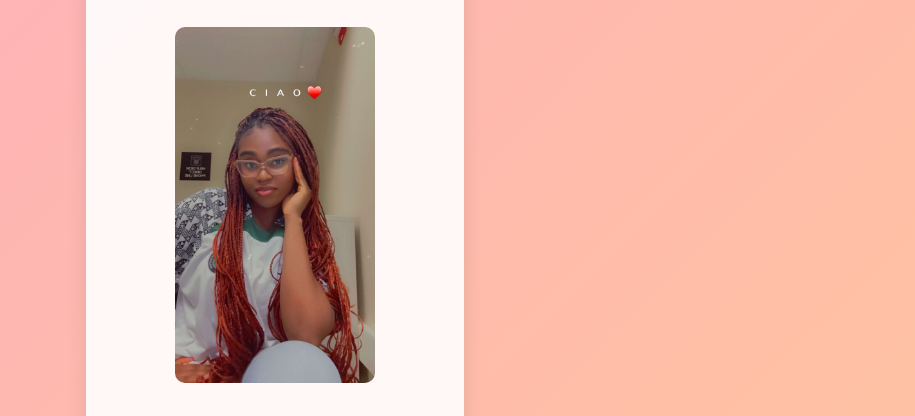
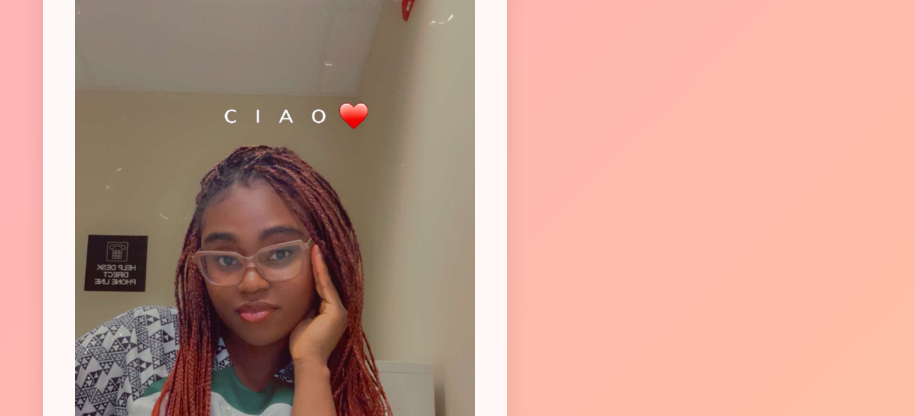
Before and after one commit to ToluOG/Feb, a plain HTML site: page index.html in a window 1280 px wide. Shown: the part 178-594 px from the top of the page, without its empty margins (365-1280 px from the left). Drawn offline with Linux system fonts and the light colour scheme.

Commit message:
Update styles.css

```diff
--- a/styles.css
+++ b/styles.css
@@ -40,7 +40,7 @@ h1 {
     color: #d6336c;
 }
 img {
-    max-width: 200px;
+    max-width: 400px;
     border-radius: 10px;
     margin: 10px 0;
 }
```
